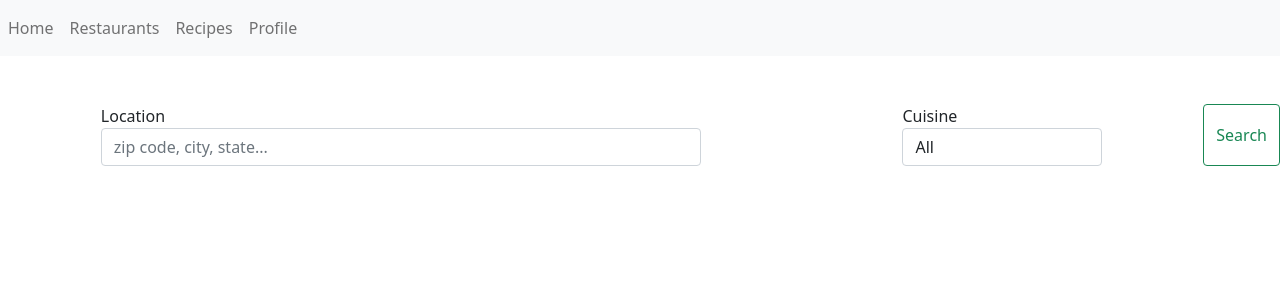
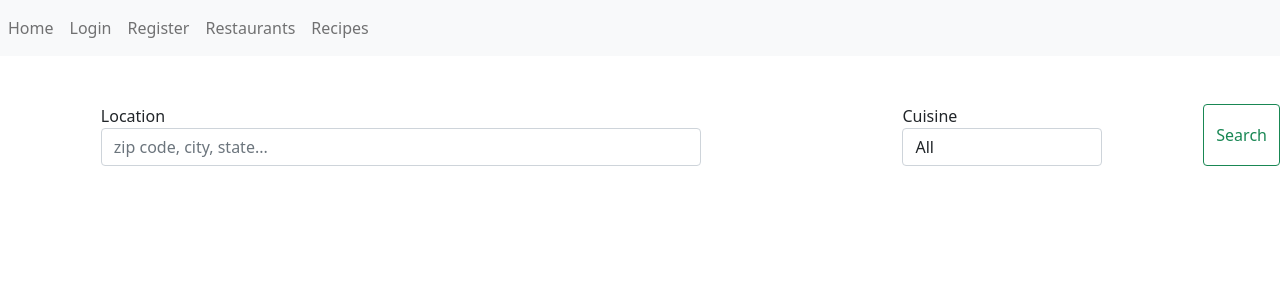
Before and after one commit to AryamanGoenka0910/P01, a Flask app: page /restaurants in a window 1280 px wide. Shown: the top 300 px of the page. Run offline with Flask 2, Linux system fonts and the light colour scheme; data that the repository does not hold is empty.

Commit message:
routing fix

```diff
--- a/app/__init__.py
+++ b/app/__init__.py
@@ -110,8 +110,6 @@ def logout():
 
 ####BLOG FUNCTIONS#####
 #######################
-
-
 
 
 @app.route('/user/<string:username>/user_profile', methods=['GET'])
@@ -325,16 +323,26 @@ def restaurants_view():
 
 @app.route('/recipes/search', methods=['GET', 'POST'])
 def recipes_search():
-    if not logged_in():
-        redirect(url_for("landing"))
-    user_id = db_builder.get_id_from_username(session.get("username"))
-    if(request.method == 'GET'):
-        return render_template('recipes.html', user_id=user_id, username=session.get("username"))
-    if(request.method == 'POST'):
-        query = request.form.get("search")
-        return render_template('recipes.html', recipes=recipes.searchRecipes(query),
-        user_id=user_id, username=session.get("username"))
+    login = False
+    if logged_in():
+        login = True
+    else:
+        login = False
 
+    if login:
+        user_id = db_builder.get_id_from_username(session.get("username"))
+        if(request.method == 'GET'):
+            return render_template('recipes.html', user_id=user_id, username=session.get("username"), logged_in=login)
+        if(request.method == 'POST'):
+            query = request.form.get("search")
+            return render_template('recipes.html', recipes=recipes.searchRecipes(query), logged_in=login,
+            user_id=user_id, username=session.get("username"))
+    else:
+        if(request.method == 'GET'):
+            return render_template('recipes.html')
+        if(request.method == 'POST'):
+            query = request.form.get("search")
+            return render_template('recipes.html', recipes=recipes.searchRecipes(query))
 
 if __name__ == '__main__':
     app.debug = True
--- a/app/templates/intro.html
+++ b/app/templates/intro.html
@@ -10,6 +10,7 @@
         <li class="nav-item active"><a class="nav-link" href="/login">Login</a></li>
         <li class="nav-item active"><a class="nav-link" href="/register">Register</a></li>
         <li class="nav-item active"><a class="nav-link" href="/restaurants">Restaurants</a></li>
+        <li class="nav-item active"><a class="nav-link" href="/recipes/search">Recipes</a></li>
     </ul>
     </div>
   </nav>
--- a/app/templates/login.html
+++ b/app/templates/login.html
@@ -23,6 +23,7 @@
           <li class="nav-item active">
             <a class="nav-link" href="/restaurants">Restaurants</a>
           </li>
+          <li class="nav-item active"><a class="nav-link" href="/recipes/search">Recipes</a></li>
         </ul>
       </div>
     </nav>
--- a/app/templates/register.html
+++ b/app/templates/register.html
@@ -12,6 +12,8 @@
           <li class="nav-item active"><a class="nav-link" href="/login">Login</a></li>
           <li class="nav-item active"><a class="nav-link" href="/register">Register</a></li>
           <li class="nav-item active"><a class="nav-link" href="/restaurants">Restaurants</a></li>
+          <li class="nav-item active"><a class="nav-link" href="/recipes/search">Recipes</a></li>
+
       </ul>
       </div>
     </nav>
--- a/app/templates/restaurants.html
+++ b/app/templates/restaurants.html
@@ -10,20 +10,22 @@
     <meta charset="utf-8" />
     <nav class="navbar navbar-expand-lg navbar-light bg-light">
       <div class="collapse navbar-collapse" id="navbarSupportedContent">
+        {% if logged_in %}
         <ul class="navbar-nav mr-auto">
-          <li class="nav-item active"><a class="nav-link" href="/">Home</a></li>
-          <li class="nav-item active">
-            <a class="nav-link" href="/restaurants">Restaurants</a>
-          </li>
-          <li class="nav-item active">
-            <a class="nav-link" href="/recipes/search">Recipes</a>
-          </li>
-          <li class="nav-item active">
-            <a class="nav-link" href="/user/{{username}}/saved_recipes"
-              >Profile</a
-            >
-          </li>
+            <li class="nav-item active"><a class="nav-link" href="/">Home</a></li>
+            <li class="nav-item active"><a class="nav-link" href="/restaurants">Restaurants</a></li>
+            <li class="nav-item active"><a class="nav-link" href="/recipes/search">Recipes</a></li>
+            <li class="nav-item active"><a class="nav-link" href="/user/{{username}}/saved_recipes">Profile</a></li>
         </ul>
+        {% else %}
+        <ul class="navbar-nav mr-auto">
+            <li class="nav-item active"><a class="nav-link" href="/">Home</a></li>
+            <li class="nav-item active"><a class="nav-link" href="/login">Login</a></li>
+            <li class="nav-item active"><a class="nav-link" href="/register">Register</a></li>
+            <li class="nav-item active"><a class="nav-link" href="/restaurants">Restaurants</a></li>
+            <li class="nav-item active"><a class="nav-link" href="/recipes/search">Recipes</a></li>
+        </ul>
+        {% endif %}
       </div>
     </nav>
   </head>
```
Also changed, not shown: app/templates/recipes.html (+14 -12 lines), app/Mangos.db.
